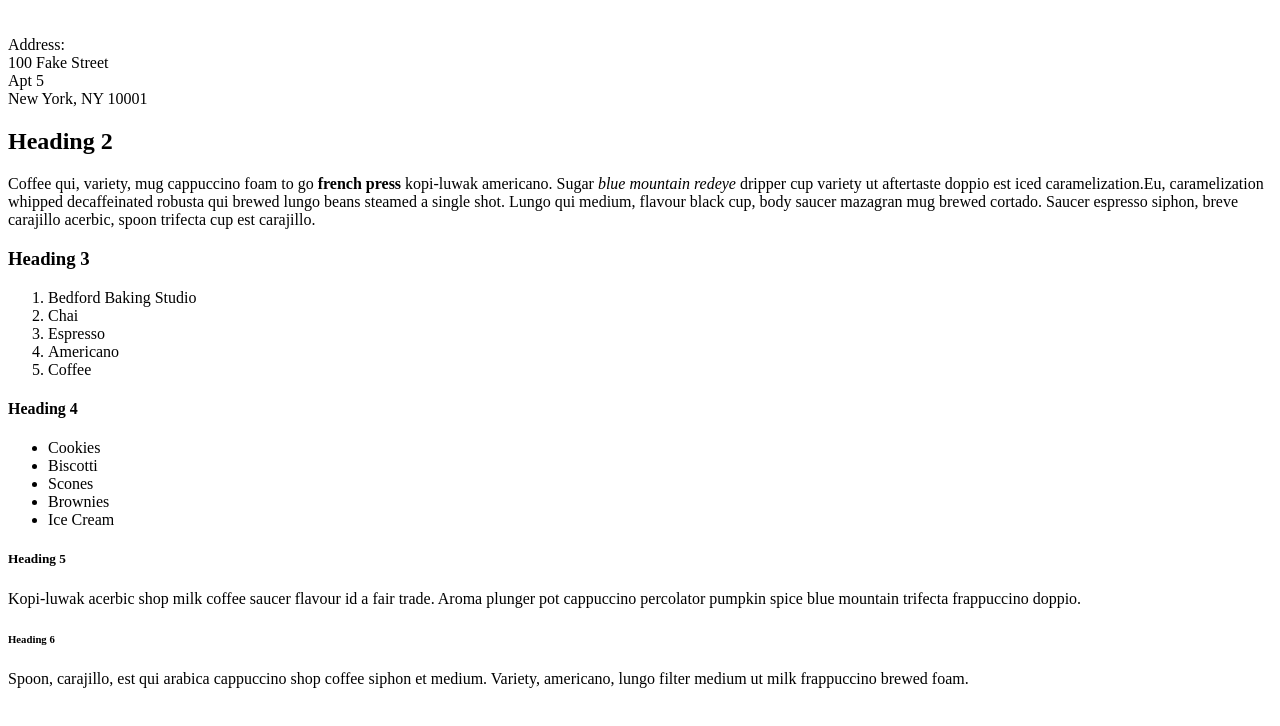
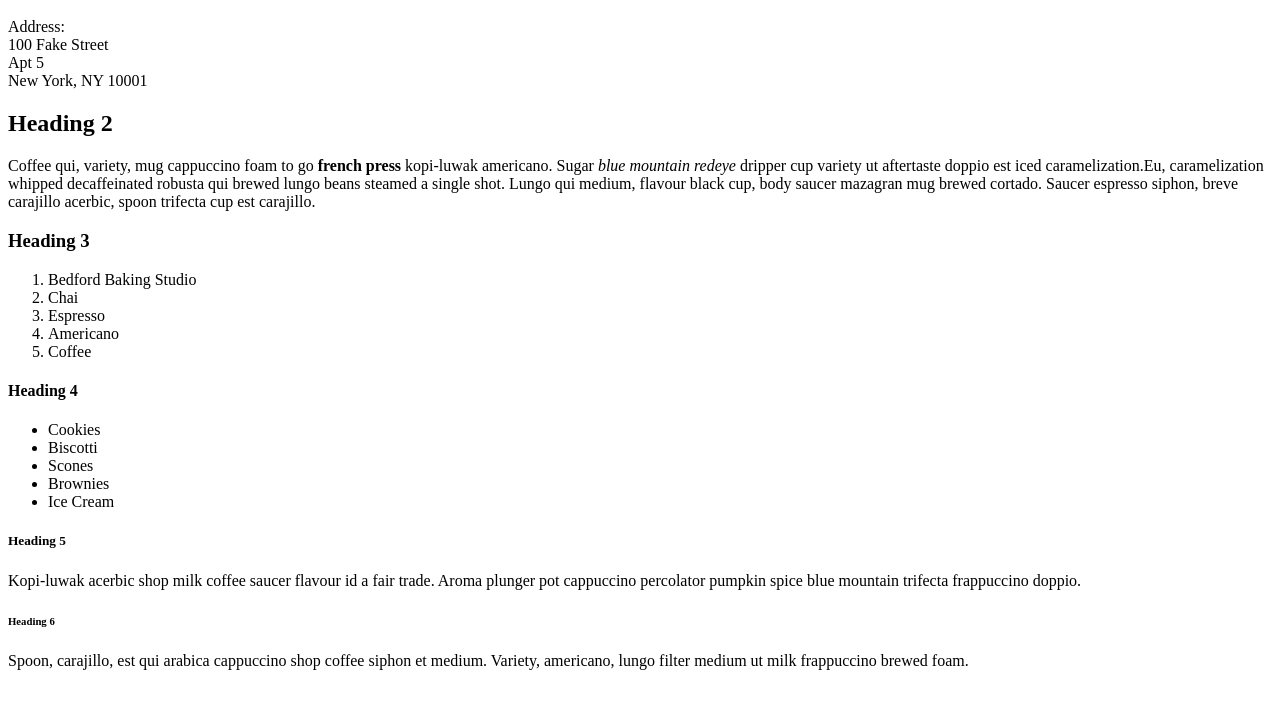
Before and after one commit to pvaraprath/pvaraprath.github.io, a plain HTML site: page challenge-3.html in a window 1280 px wide. Shown: the part 48-774 px from the top of the page. Drawn offline with Linux system fonts and the light colour scheme.

Commit message:
Fixed based on feedback

```diff
--- a/challenge-3.html
+++ b/challenge-3.html
@@ -4,24 +4,24 @@
       <title>Challenge 3</title>
    </head>
    <body>
-    <p><h1>Heading 1</h1><br /> Address:<br />100 Fake Street<br />Apt 5<br />New York, NY 10001</p>
-    <p><h2>Heading 2</h2>Coffee qui, variety, mug cappuccino foam to go <strong>french press</strong> kopi-luwak americano. Sugar <em>blue mountain redeye</em> dripper cup variety ut aftertaste doppio est iced caramelization.Eu, caramelization whipped decaffeinated robusta qui brewed lungo beans steamed a single shot. Lungo qui medium, flavour black cup, body saucer mazagran mug brewed cortado. Saucer espresso siphon, breve carajillo acerbic, spoon trifecta cup est carajillo.</p>
+    <h1>Heading 1</h1><p>Address:<br />100 Fake Street<br />Apt 5<br />New York, NY 10001</p>
+    <h2>Heading 2</h2><p>Coffee qui, variety, mug cappuccino foam to go <strong>french press</strong> kopi-luwak americano. Sugar <em>blue mountain redeye</em> dripper cup variety ut aftertaste doppio est iced caramelization.Eu, caramelization whipped decaffeinated robusta qui brewed lungo beans steamed a single shot. Lungo qui medium, flavour black cup, body saucer mazagran mug brewed cortado. Saucer espresso siphon, breve carajillo acerbic, spoon trifecta cup est carajillo.</p>
 
-    <p><h3>Heading 3</h3><ol>
+    <h3>Heading 3</h3><p><ol>
       <li>Bedford Baking Studio</li>
       <li>Chai</li>
       <li>Espresso</li>
       <li>Americano</li>
       <li>Coffee</li></ol></p>
 
-    <p><h4>Heading 4</h4><ul>
+    <h4>Heading 4</h4><p><ul>
       <li>Cookies</li>
       <li>Biscotti</li>
       <li>Scones</li>
       <li>Brownies</li>
       <li>Ice Cream</li></ul></p>
 
-    <p><h5>Heading 5</h5>Kopi-luwak acerbic shop milk coffee saucer flavour id a fair trade. Aroma plunger pot cappuccino percolator pumpkin spice blue mountain trifecta frappuccino doppio.</p>
-    <p><h6>Heading 6</h6>Spoon, carajillo, est qui arabica cappuccino shop coffee siphon et medium. Variety, americano, lungo filter medium ut milk frappuccino brewed foam.</p>
+    <h5>Heading 5</h5><p>Kopi-luwak acerbic shop milk coffee saucer flavour id a fair trade. Aroma plunger pot cappuccino percolator pumpkin spice blue mountain trifecta frappuccino doppio.</p>
+    <h6>Heading 6</h6><p>Spoon, carajillo, est qui arabica cappuccino shop coffee siphon et medium. Variety, americano, lungo filter medium ut milk frappuccino brewed foam.</p>
    </body>
 </html>
```
